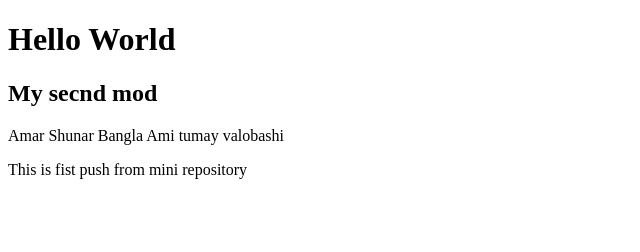
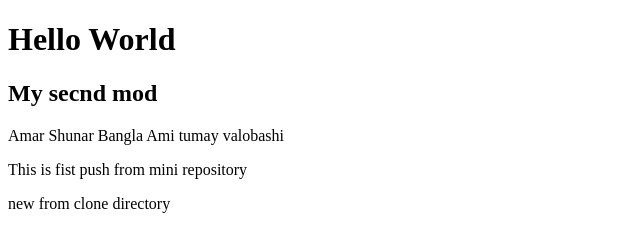
Before and after one commit to shahidul-7/git, a plain HTML site: page index.html in a window 1280 px wide. Shown: the whole page, without its empty margins (0-640 px from the left). Drawn offline with Linux system fonts and the light colour scheme.

Commit message:
changes from cloned folder

```diff
--- a/index.html
+++ b/index.html
@@ -11,5 +11,6 @@
     <h2>My secnd mod</h2>
     <p>Amar Shunar Bangla Ami tumay valobashi</p>
     <p>This is fist push from mini repository</p>
+    <p>new from clone directory</p>
 </body>
 </html>
```
